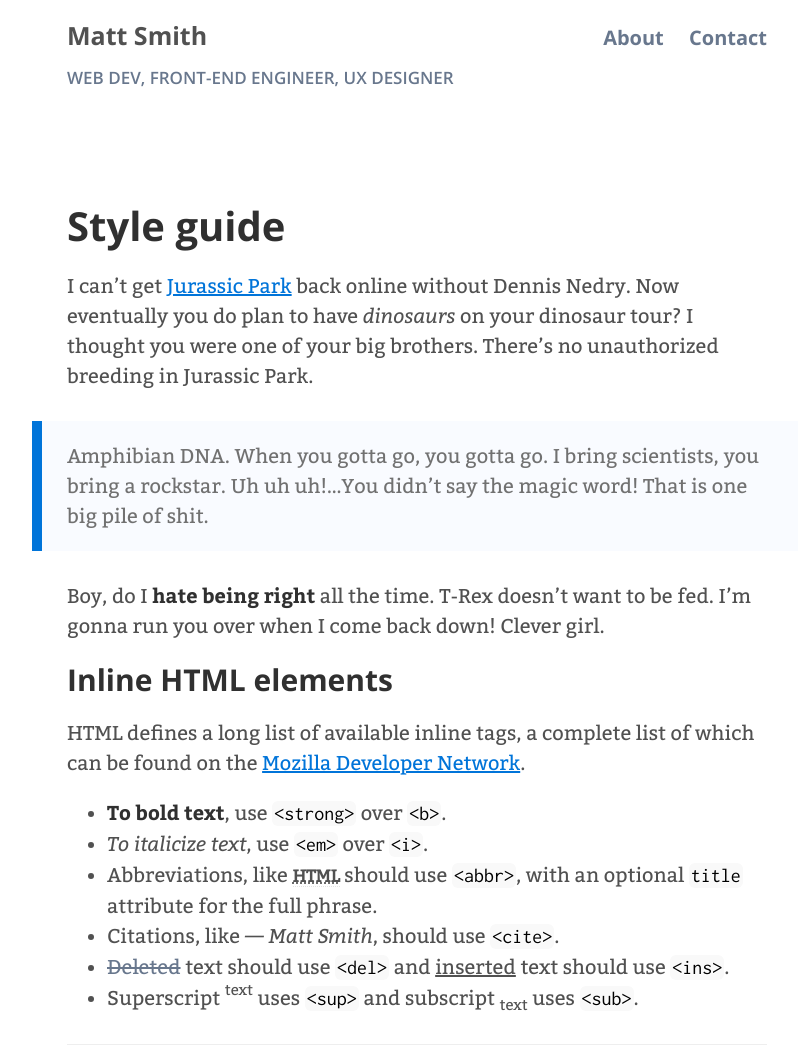
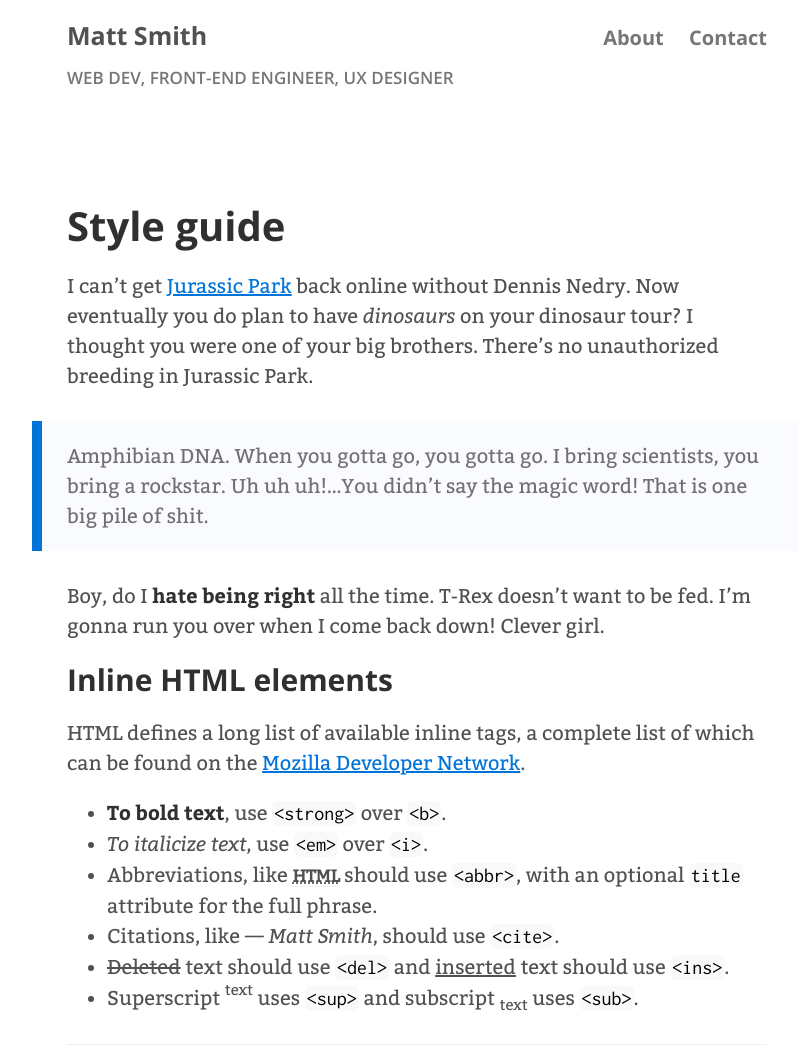
Before and after one commit to AllThingsSmitty/allthingssmitty.github.io, a Jekyll site: the page built from style-guide.md, in a window 1280 px wide. Shown: the top 1063 px of the page, without its empty margins (223-1021 px from the left). Built offline with Jekyll 4.4.1, drawn with Linux system fonts in a browser that asks for light colours; comment, search, counter and statistics services are not loaded.

Commit message:
Updated color and size

```diff
--- a/_sass/_base.scss
+++ b/_sass/_base.scss
@@ -118,10 +118,6 @@ strong em {
   font-style: normal;
 }
 
-del {
-  color: $gray-3;
-}
-
 sup {
 
   a {
--- a/_sass/_code.scss
+++ b/_sass/_code.scss
@@ -13,7 +13,7 @@ code {
   border-radius: 3px;
   color: $code-color;
   font-style: normal;
-  padding: .25rem .5rem;
+  padding: .25rem;
   text-shadow: 0 1px $white;
 }
 
--- a/_sass/_masthead.scss
+++ b/_sass/_masthead.scss
@@ -3,7 +3,7 @@
 // Super small header above the content for site name and short description.
 
 .masthead {
-  color: $gray-3;
+  color: $gray-m;
   font-family: $secondary-font-family-bold;
   margin-bottom: 5rem;
   padding-bottom: .5rem;
@@ -45,7 +45,7 @@
   small {
     display: block;
     font-family: $secondary-font-family-semibold;
-    font-size: 85%;
+    font-size: .85rem;
     margin-top: .5rem;
     text-transform: uppercase;
 
--- a/_sass/_variables.scss
+++ b/_sass/_variables.scss
@@ -1,6 +1,7 @@
 $gray-1: #f9f9f9;
 $gray-2: #cfcfcf;
 $gray-3: #68778d;
+$gray-m: #767676;
 $gray-4: #717171;
 $gray-5: #515151;
 $gray-6: #303030;
```
